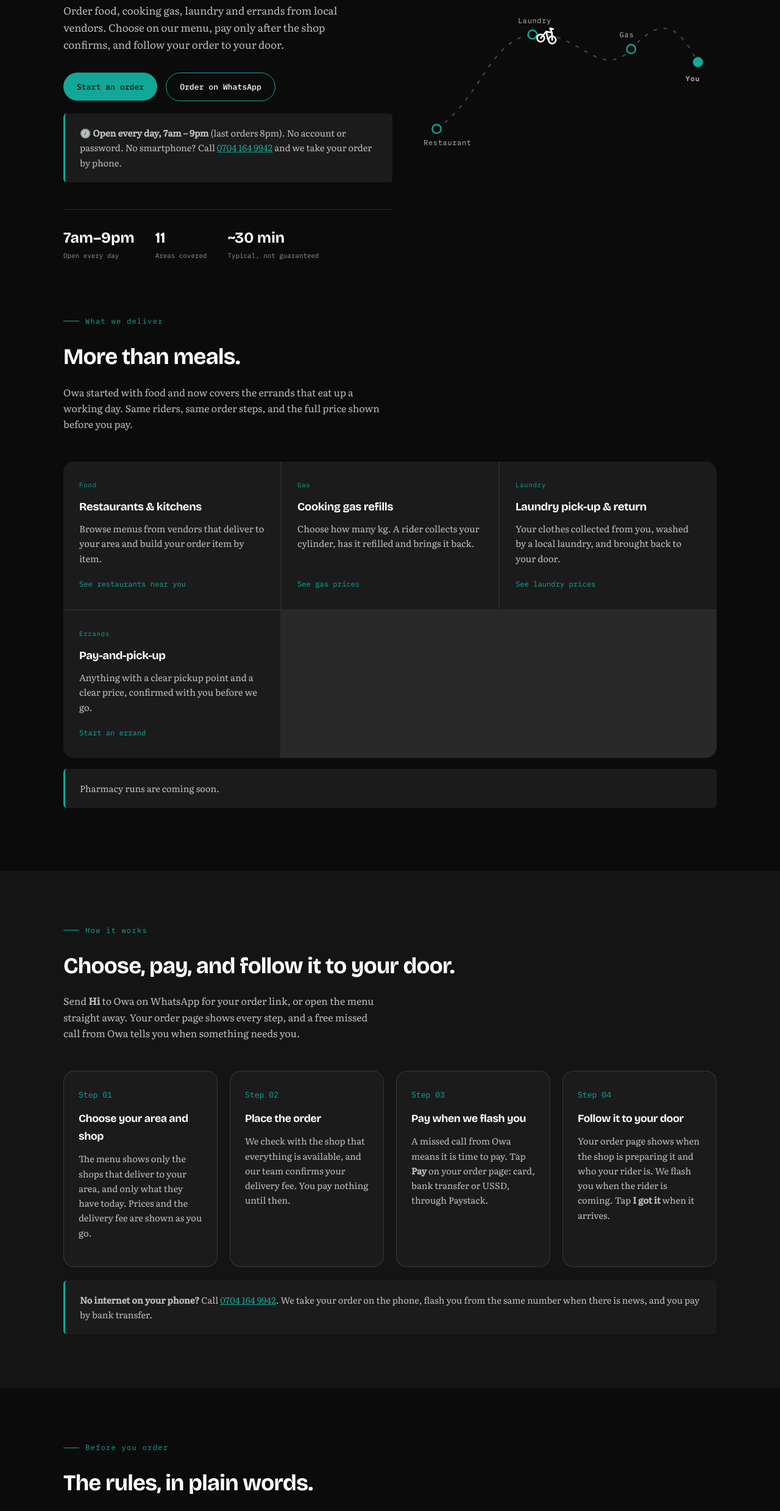
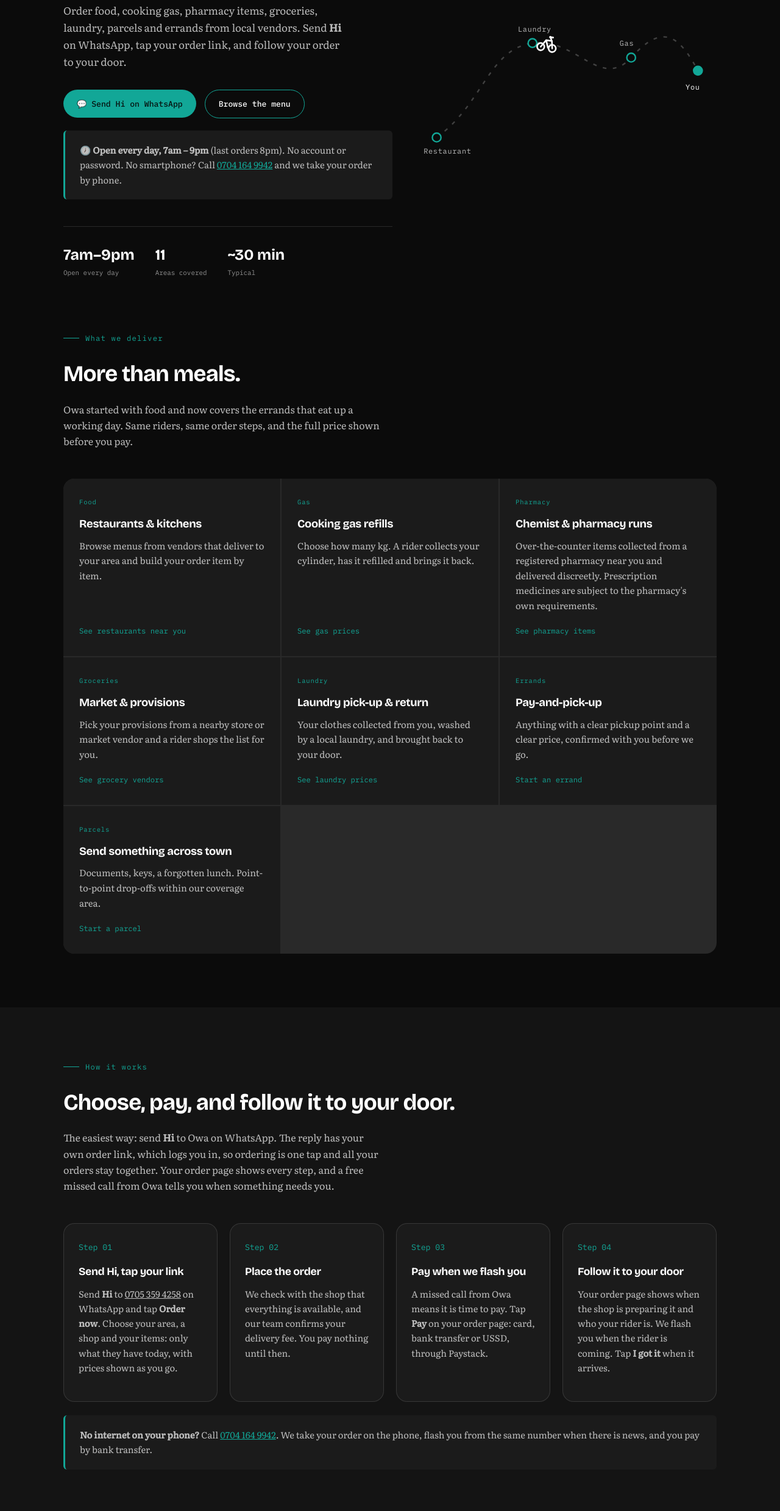
Before and after one commit to guwitapps/owa, a plain HTML site: page index.html in a window 1280 px wide. Shown: the part 322-2800 px from the top of the page at 61% size. Drawn offline with nearby package versions, Linux system fonts and the light colour scheme.

Commit message:
WhatsApp "Hi" first; all seven services; "Typical"
- Main button everywhere: Send Hi on WhatsApp (the reply's link logs the
  customer in); "Browse the menu" is the second choice.
- How it works and FAQ start with "Send Hi, tap your link".
- Services: Food, Gas, Pharmacy, Groceries, Laundry, Errands, Parcels
  (pharmacy no longer "coming soon").
- Delivery-time stat label: "Typical".

Co-Authored-By: Claude Opus 5.5 <noreply@anthropic.com>

```diff
--- a/index.html
+++ b/index.html
@@ -3,8 +3,8 @@
 <head>
 <meta charset="UTF-8">
 <meta name="viewport" content="width=device-width, initial-scale=1.0">
-<title>Owa Delivery Services — Food, Cooking Gas, Laundry &amp; Errands Delivered in Badagry, Lagos</title>
-<meta name="description" content="Order food, cooking gas, laundry and errands in Badagry, Lagos. Choose on our menu, pay only after the shop confirms, and follow your order to your door. Open every day 7am to 9pm.">
+<title>Owa Delivery Services — Food, Gas, Pharmacy, Groceries &amp; More Delivered in Badagry, Lagos</title>
+<meta name="description" content="Order food, cooking gas, pharmacy items, groceries, laundry, parcels and errands in Badagry, Lagos. Send Hi on WhatsApp, pay only after the shop confirms, and follow your order to your door. Open every day 7am to 9pm.">
 <meta name="author" content="Owa Delivery Services">
 <meta name="developer" content="Guwit Technology Solutions Ltd (RC 9040112)">
 <meta name="theme-color" content="#0B0B0B">
@@ -14,7 +14,7 @@
 <link rel="canonical" href="https://owadelivery.com/">
 <meta property="og:type" content="website">
 <meta property="og:site_name" content="Owa Delivery Services">
-<meta property="og:title" content="Owa Delivery Services — food, gas, laundry and errands delivered in Badagry">
+<meta property="og:title" content="Owa Delivery Services — food, gas, pharmacy, groceries and more delivered in Badagry">
 <meta property="og:description" content="Choose on our menu, pay only after the shop confirms, and follow your order to your door. Open every day 7am to 9pm.">
 <meta property="og:url" content="https://owadelivery.com/">
 <meta property="og:image" content="https://owadelivery.com/assets/og-cover.png">
@@ -40,7 +40,7 @@
       "@id": "https://owadelivery.com/#business",
       "name": "Owa Delivery Services",
       "alternateName": "Owa",
-      "description": "Local delivery of food, cooking gas, laundry and errands across Badagry, Lagos State. Order on the web menu or start on WhatsApp; follow every order on its own page.",
+      "description": "Local delivery of food, cooking gas, pharmacy items, groceries, laundry, parcels and errands across Badagry, Lagos State. Start with Hi on WhatsApp; follow every order on its own page.",
       "url": "https://owadelivery.com/",
       "telephone": "+2347041649942",
       "email": "info@owadelivery.com",
@@ -128,7 +128,7 @@
         "@type": "OrderAction",
         "target": {
           "@type": "EntryPoint",
-          "urlTemplate": "https://app.owadelivery.com/",
+          "urlTemplate": "https://wa.me/2347053594258?text=Hi",
           "actionPlatform": [
             "http://schema.org/DesktopWebPlatform",
             "http://schema.org/MobileWebPlatform"
@@ -159,7 +159,7 @@
           "name": "How do I place an order with Owa Delivery Services?",
           "acceptedAnswer": {
             "@type": "Answer",
-            "text": "Open the menu at app.owadelivery.com (or send Hi to Owa on WhatsApp for your own order link), pick your area, a shop and your items, type your address and tap Place order. Without a smartphone, call 0704 164 9942 and we take the order by phone."
+            "text": "Send Hi to Owa on WhatsApp (0705 359 4258) and tap Order now in the reply: it logs you in. Pick your area, a shop and your items, type your address and tap Place order. Without a smartphone, call 0704 164 9942 and we take the order by phone."
           }
         },
         {
@@ -256,7 +256,7 @@
       <a href="/about.html">About</a>
       <a href="/contact.html">Contact</a>
     </nav>
-    <a class="btn" href="https://app.owadelivery.com/">Start an order</a>
+    <a class="btn" href="https://wa.me/2347053594258?text=Hi">Start on WhatsApp</a>
   </div>
 </header>
 
@@ -267,11 +267,13 @@
     <div>
       <div class="eyebrow">Badagry &amp; nearby areas</div>
       <h1>From Badagry's vendors to your door.</h1>
-      <p class="lede">Order food, cooking gas, laundry and errands from local vendors. Choose on our menu,
-        pay only after the shop confirms, and follow your order to your door.</p>
+      <p class="lede">Order food, cooking gas, pharmacy items, groceries, laundry, parcels and errands from
+        local vendors. Send <strong>Hi</strong> on WhatsApp, tap your order link, and follow your order to your door.</p>
       <div class="hero-cta">
-        <a class="btn" href="https://app.owadelivery.com/">Start an order</a>
-        <a class="btn btn-ghost" href="https://wa.me/2347053594258?text=Hi">Order on WhatsApp</a>
+        <!-- WhatsApp first: the reply's "Order now" link logs the customer in, so ordering is one tap and
+             their orders stay together. The menu is there for anyone who wants to look first. -->
+        <a class="btn" href="https://wa.me/2347053594258?text=Hi">💬 Send Hi on WhatsApp</a>
+        <a class="btn btn-ghost" href="https://app.owadelivery.com/">Browse the menu</a>
       </div>
       <p class="note" style="margin-top:20px;">
         🕖 <strong>Open every day, 7am – 9pm</strong> (last orders 8pm). No account or password.
@@ -288,7 +290,7 @@
         </div>
         <div>
           <div class="stat-num">~30 min</div>
-          <div class="stat-label">Typical, not guaranteed</div>
+          <div class="stat-label">Typical</div>
         </div>
       </div>
     </div>
@@ -347,6 +349,19 @@
         <p class="service-link"><a href="https://app.owadelivery.com/?service=gas">See gas prices</a></p>
       </div>
       <div class="service">
+        <div class="tag">Pharmacy</div>
+        <h3>Chemist &amp; pharmacy runs</h3>
+        <p>Over-the-counter items collected from a registered pharmacy near you and delivered discreetly.
+          Prescription medicines are subject to the pharmacy's own requirements.</p>
+        <p class="service-link"><a href="https://app.owadelivery.com/?service=pharmacy">See pharmacy items</a></p>
+      </div>
+      <div class="service">
+        <div class="tag">Groceries</div>
+        <h3>Market &amp; provisions</h3>
+        <p>Pick your provisions from a nearby store or market vendor and a rider shops the list for you.</p>
+        <p class="service-link"><a href="https://app.owadelivery.com/?service=groceries">See grocery vendors</a></p>
+      </div>
+      <div class="service">
         <div class="tag">Laundry</div>
         <h3>Laundry pick-up &amp; return</h3>
         <p>Your clothes collected from you, washed by a local laundry, and brought back to your door.</p>
@@ -358,8 +373,13 @@
         <p>Anything with a clear pickup point and a clear price, confirmed with you before we go.</p>
         <p class="service-link"><a href="https://app.owadelivery.com/?service=errands">Start an errand</a></p>
       </div>
+      <div class="service">
+        <div class="tag">Parcels</div>
+        <h3>Send something across town</h3>
+        <p>Documents, keys, a forgotten lunch. Point-to-point drop-offs within our coverage area.</p>
+        <p class="service-link"><a href="https://app.owadelivery.com/?service=parcels">Start a parcel</a></p>
+      </div>
     </div>
-    <p class="note" style="margin-top:18px;">Pharmacy runs are coming soon.</p>
   </div>
 </section>
 
@@ -368,15 +388,17 @@
     <div class="section-head">
       <div class="eyebrow">How it works</div>
       <h2>Choose, pay, and follow it to your door.</h2>
-      <p>Send <strong>Hi</strong> to Owa on WhatsApp for your order link, or open the menu straight away.
-        Your order page shows every step, and a free missed call from Owa tells you when something needs you.</p>
+      <p>The easiest way: send <strong>Hi</strong> to Owa on WhatsApp. The reply has your own order link, which
+        logs you in, so ordering is one tap and all your orders stay together. Your order page shows every
+        step, and a free missed call from Owa tells you when something needs you.</p>
     </div>
     <div class="steps">
       <div class="step">
         <div class="step-num">Step 01</div>
-        <h3>Choose your area and shop</h3>
-        <p>The menu shows only the shops that deliver to your area, and only what they have today.
-          Prices and the delivery fee are shown as you go.</p>
+        <h3>Send Hi, tap your link</h3>
+        <p>Send <strong>Hi</strong> to <a href="https://wa.me/2347053594258?text=Hi">0705 359 4258</a> on WhatsApp
+          and tap <strong>Order now</strong>. Choose your area, a shop and your items: only what they have
+          today, with prices shown as you go.</p>
       </div>
       <div class="step">
         <div class="step-num">Step 02</div>
@@ -522,9 +544,11 @@
     <div class="faq">
       <details>
         <summary>How do I place an order?</summary>
-        <p>Open the <a href="https://app.owadelivery.com/">menu</a> (or send <strong>Hi</strong> to Owa on
-          WhatsApp for your own order link), pick your area, a shop and your items, type your address and
-          tap <strong>Place order</strong>. No smartphone? Call 0704 164 9942 and we take it by phone.</p>
+        <p>Send <strong>Hi</strong> to Owa on WhatsApp (<a href="https://wa.me/2347053594258?text=Hi">0705 359 4258</a>)
+          and tap <strong>Order now</strong> in the reply: it logs you in, so you don't type your number. Pick
+          your area, a shop and your items, type your address and tap <strong>Place order</strong>. You can also
+          <a href="https://app.owadelivery.com/">browse the menu</a> first. No smartphone? Call 0704 164 9942 and
+          we take it by phone.</p>
       </details>
       <details>
         <summary>When do I pay, and how?</summary>
```
Also changed, not shown: 404.html (+2 -2 lines), about.html (+8 -7 lines), account-deletion.html (+1 -1 lines), contact.html (+5 -5 lines), menu/index.html (+1 -1 lines), privacy.html (+1 -1 lines), terms.html (+3 -3 lines).
